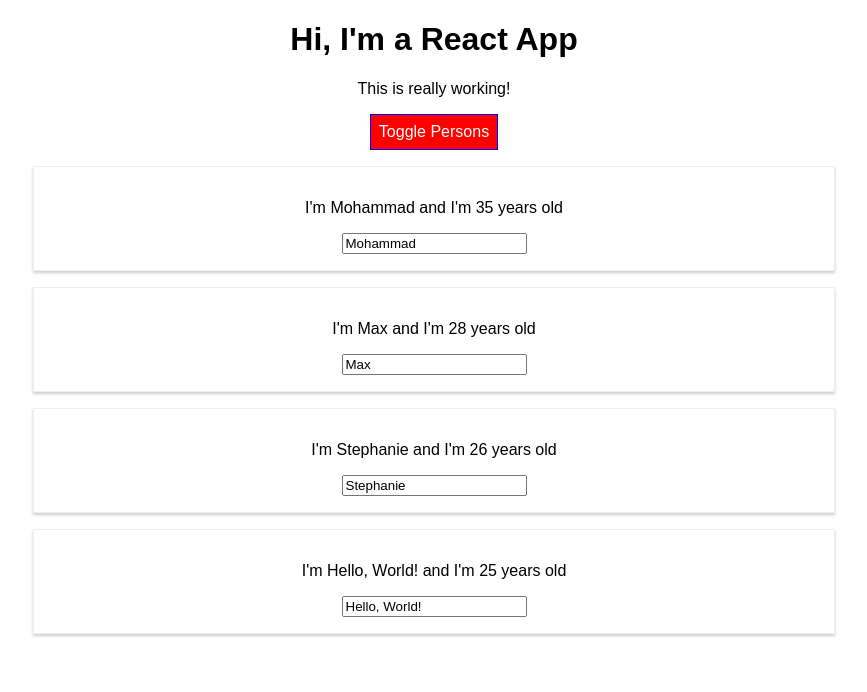
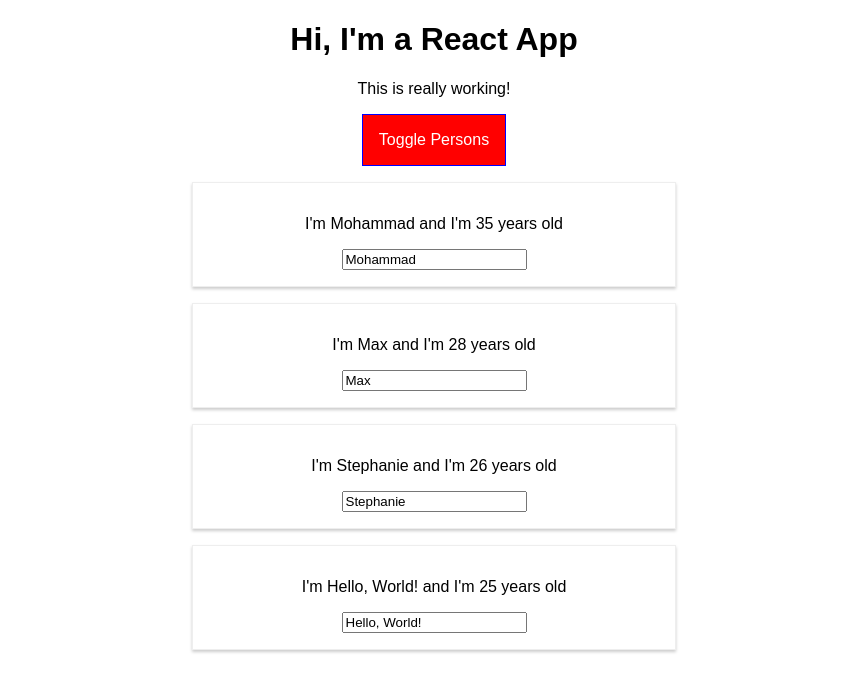
Before and after one commit to moeabdol/react-max-playground, a React app: page / in a window 1280 px wide. Both pictures are taken after a click on the button "Toggle Persons". Shown: the top 692 px of the page, without its empty margins (206-1073 px from the left). Built offline with nearby package versions, Linux system fonts and the light colour scheme.

Commit message:
Improve styles

```diff
--- a/src/App.css
+++ b/src/App.css
@@ -9,3 +9,27 @@
 .bold {
   font-weight: bold;
 }
+
+.App button {
+  border: 1px solid blue;
+  padding: 16px;
+  background-color: green;
+  font: inherit;
+  color: white;
+  cursor: pointer;
+}
+
+.App button:hover {
+  background-color: lightgreen;
+  color: black;
+}
+
+.App button.Red {
+  background-color: red;
+  color: white;
+}
+
+.App button.Red:hover {
+  background-color: salmon;
+  color: black;
+}
--- a/src/App.js
+++ b/src/App.js
@@ -40,20 +40,9 @@
   };
 
   render() {
-    const style = {
-      backgroundColor: 'green',
-      color: 'white',
-      font: 'inherit',
-      border: '1px solid blue',
-      padding: '8px',
-      cursor: 'pointer',
-      ':hover': {
-        backgroundColor: 'lightgreen',
-        color: 'black'
-      }
-    };
+    let persons = null;
+    let btnClass = '';
 
-    let persons = null;
     if (this.state.showPersons) {
       persons = (
         <div>
@@ -67,11 +56,8 @@
           })}
         </div>
       );
-      style.backgroundColor = 'red';
-      style[':hover'] = {
-        backgroundColor: 'salmon',
-        color: 'black'
-      };
+
+      btnClass = classes.Red;
     }
 
     let assignedClasses = [];
@@ -84,7 +70,7 @@
           <h1>Hi, I&apos;m a React App</h1>
           <p className={assignedClasses.join(' ')}>This is really working!</p>
           <button
-            style={style}
+            className={btnClass}
             onClick={this.togglePersonsHandler}>Toggle Persons</button>
           {persons}
         </div>
--- a/src/Person/Person.css
+++ b/src/Person/Person.css
@@ -6,3 +6,9 @@
   padding: 16px;
   text-align: center;
 }
+
+@media (min-width: 500px) {
+  .Person {
+    width: 450px;
+  }
+}
```
